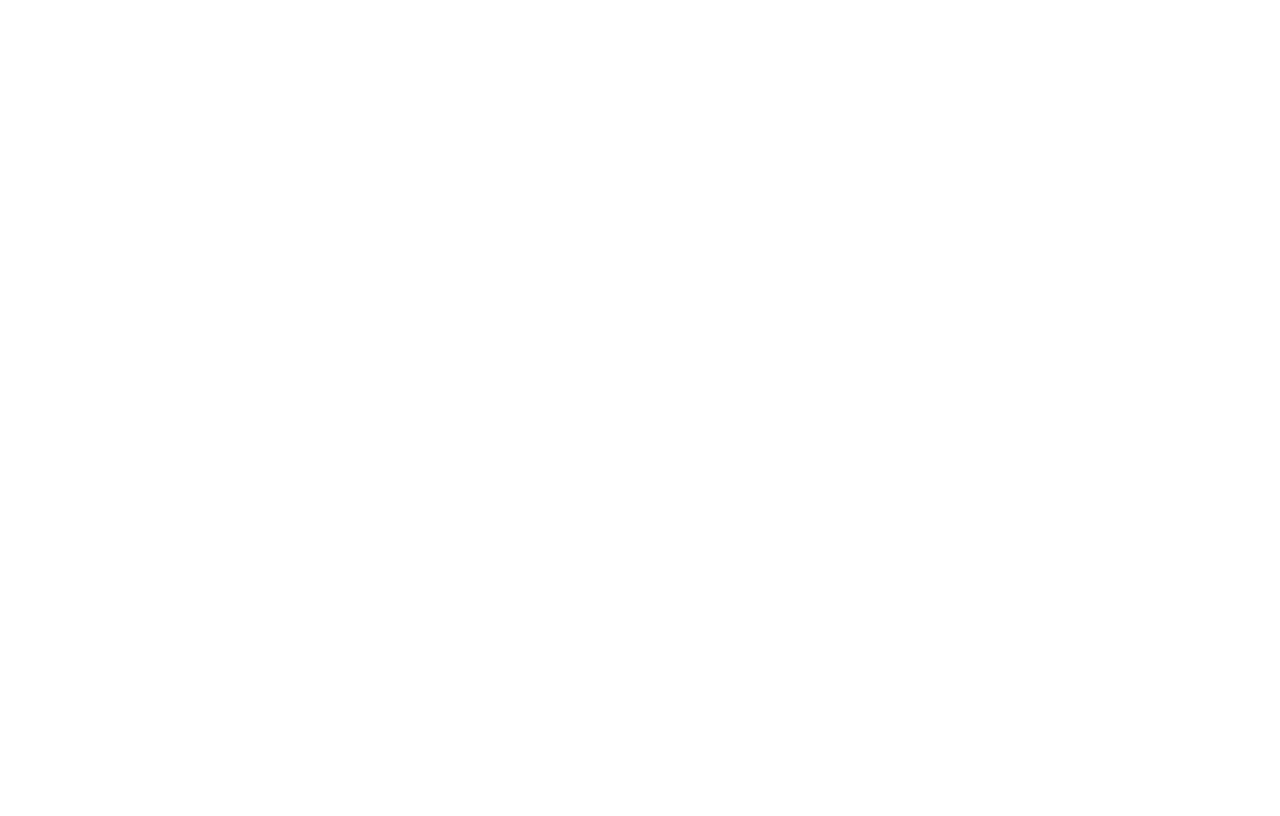
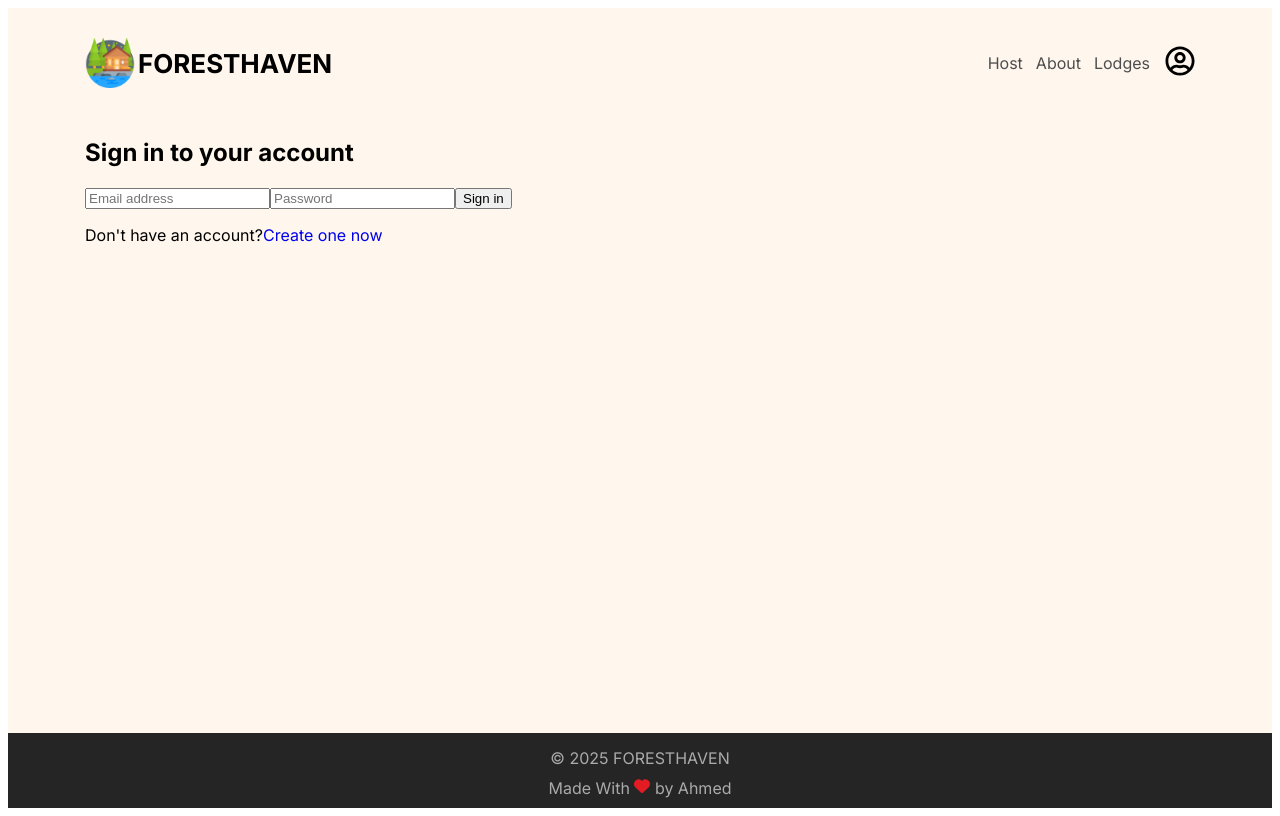
Before and after one commit to ahmgf-2003/Forest-Haven, a React (Vite) app: page /login in a window 1280 px wide. Before the commit this address had no page. Built offline with nearby package versions, Linux system fonts and the light colour scheme; what miragejs would draw is missing.

Commit message:
fix route in lodges and  added auth & login

```diff
--- a/public/css/main.css
+++ b/public/css/main.css
@@ -168,6 +168,7 @@
 }
 header .container,
 header .logo,
+header nav,
 header nav ul {
     display: flex;
     align-items: center;
@@ -196,6 +197,10 @@
 }
 header nav li:not(:last-of-type) {
     margin-right: 13px;
+}
+header nav svg {
+    margin-left: 15px;
+    font-size: 30px;
 }
 header nav a {
     color: inherit;
--- a/src/App.jsx
+++ b/src/App.jsx
@@ -13,6 +13,8 @@
 import HostLodgesPhotos from "./pages/Host/HostLodgesPhotos";
 import Reviews from "./pages/Host/Reviews";
 import Income from "./pages/Host/Income";
+import AuthRequired from "./components/AuthRequired";
+import Login from "./components/Login";
 
 function App() {
     return (
@@ -23,6 +25,7 @@
                     <Route path="about" element={<About />} />
                     <Route path="lodges" element={<Lodges />} />
                     <Route path="lodges/:id" element={<Lodge />} />
+                    <Route element={<AuthRequired />}>
                         <Route path="host" element={<HostLayout />}>
                             <Route index element={<Dashboard />} />
                             <Route path="income" element={<Income />} />
@@ -35,6 +38,8 @@
                             <Route path="reviews" element={<Reviews />} />
                         </Route>
                     </Route>
+                    <Route path="login" element={<Login />} />
+                </Route>
             </Routes>
         </BrowserRouter>
     );
--- /dev/null
+++ b/src/components/AuthRequired.jsx
@@ -0,0 +1,23 @@
+import { useLocation, Navigate, Outlet } from "react-router-dom";
+
+const AuthRequired = () => {
+    const isLogged = localStorage.getItem("isLogged");
+    const location = useLocation();
+
+    if (!isLogged) {
+        return (
+            <Navigate
+                to="/login"
+                replace
+                state={{
+                    path: `${location.pathname}${location.search}`,
+                    message: "You need to login first"
+                }}
+            />
+        );
+    }
+
+    return <Outlet />;
+};
+
+export default AuthRequired;
--- a/src/components/Header.jsx
+++ b/src/components/Header.jsx
@@ -1,4 +1,5 @@
 import { NavLink, Link } from "react-router-dom";
+import { FaRegUserCircle } from "react-icons/fa";
 import logo from "../assets/images/logo.png";
 
 const Header = () => {
@@ -36,6 +37,9 @@
                             </NavLink>
                         </li>
                     </ul>
+                    <Link to="/login">
+                        <FaRegUserCircle />
+                    </Link>
                 </nav>
             </div>
         </header>
--- /dev/null
+++ b/src/components/Login.jsx
@@ -0,0 +1,38 @@
+import { Link, useLocation, useNavigate } from "react-router-dom";
+
+const Login = () => {
+    const location = useLocation();
+    const navigate = useNavigate();
+    const path = location.state?.path || "/host";
+    const message = location.state?.message
+
+    function handleSubmit(formData) {
+        const email = formData.get("email");
+        const password = formData.get("password");
+
+        if (email && password) {
+            localStorage.setItem("isLogged", "true");
+            navigate(path, {replace: true})
+        }
+    }
+
+    return (
+        <section className="login">
+            <div className="container">
+                <h2>Sign in to your account</h2>
+                {message && <h3>{message}</h3>}
+                <form action={handleSubmit}>
+                    <input type="email" name="email" placeholder="Email address" />
+                    <input type="password" name="password" placeholder="Password" />
+                    <button>Sign in</button>
+                </form>
+                <p>
+                Don't have an account?
+                <Link>Create one now</Link>
+                </p>
+            </div>
+        </section>
+    );
+};
+
+export default Login;
--- a/src/pages/Lodges/Lodge.jsx
+++ b/src/pages/Lodges/Lodge.jsx
@@ -7,7 +7,8 @@
     const [lodge, setLodge] = useState(null);
     const location = useLocation();
 
-    const type = location.state?.type;
+    const type = location.state?.type || "";
+    const search = location.state?.search || "";
 
     useEffect(() => {
         fetch("/api/lodge/" + id)
@@ -18,7 +19,7 @@
     return (
         <section className="lodge">
             <div className="container">
-                <Link to="/lodges" state={{ type }}>
+                <Link to={`..${search}`} relative="path">
                     <FaArrowLeftLong /> Back to {type || "all"} Lodges
                 </Link>
                 {lodge && (
--- a/src/pages/Lodges/Lodges.jsx
+++ b/src/pages/Lodges/Lodges.jsx
@@ -6,7 +6,7 @@
     const [searchParams] = useSearchParams();
     const location = useLocation();
 
-    const typeFilter = searchParams.get("type") || location.state?.type;
+    const typeFilter = searchParams.get("type");
 
     useEffect(() => {
         fetch("/api/lodges")
@@ -73,7 +73,7 @@
                                 return;
                             }
                             return (
-                                <Link to={lodge.id} state={{type: typeFilter}} className="lodge-card" key={lodge.id}>
+                                <Link to={lodge.id} state={{type: typeFilter, search: location.search}} className="lodge-card" key={lodge.id}>
                                     <img src={lodge.imageUrl} alt={lodge.name}/>
                                     <div className="details">
                                         <span className="name">{lodge.name}</span>
```
Lines whose indentation alone changed are shown as unchanged.
